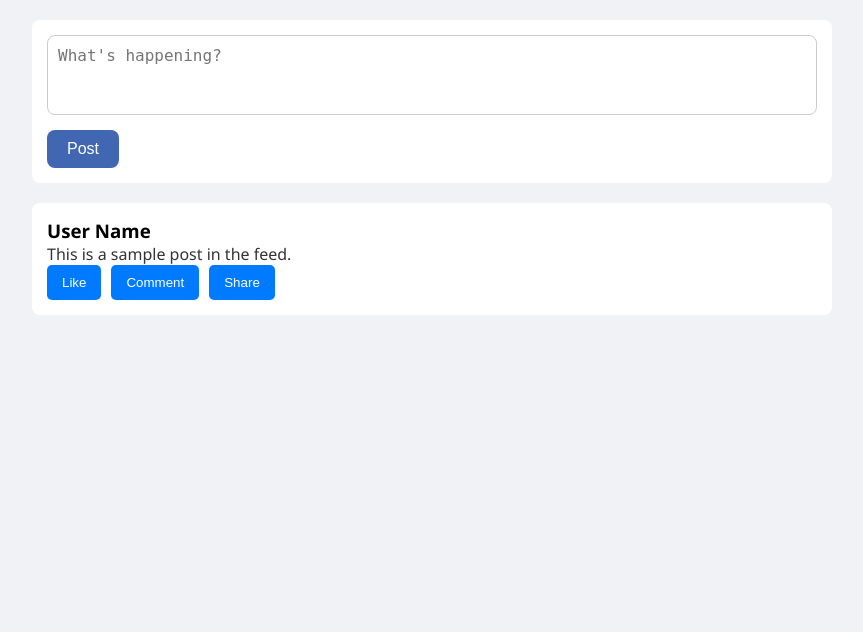
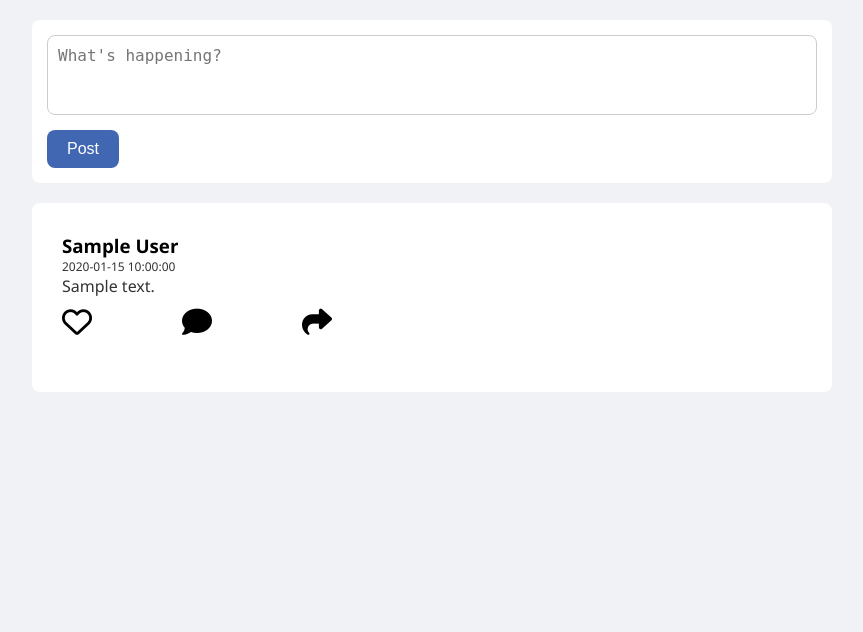
Before and after one commit to arburhan/mini-social-media-php, a PHP site: page / in a window 1280 px wide. Shown: the part 53-685 px from the top of the page, without its empty margins (208-1071 px from the left). Run offline with PHP 8.4, Linux system fonts and the light colour scheme; tables that the repository leaves empty or names only in its code hold one stand-in row (values such as "Sample post"); some libraries are stand-ins or nearby versions.

Commit message:
implement post fetching from database and enhance post display with like, comment, and share buttons

```diff
--- a/index.css
+++ b/index.css
@@ -95,6 +95,8 @@ main {
     border-radius: 8px;
 }
 
+
+
 .feed .post h2 {
     font-size: 18px;
     margin-bottom: 10px;
@@ -108,6 +110,8 @@ main {
 .post-buttons {
     display: flex;
     gap: 10px;
+
+
 }
 
 .post-buttons button {
@@ -124,6 +128,18 @@ main {
     background-color: #0056b3;
 }
 
+.like-button {
+    font-size: 20px;
+    background-color: #007bff;
+    color: white;
+    border: none;
+    padding: 10px 15px;
+    border-radius: 5px;
+    cursor: pointer;
+    transition: background-color 0.3s;
+}
+
+
 /* Footer styling */
 footer {
     text-align: center;
--- a/index.php
+++ b/index.php
@@ -4,6 +4,7 @@
     <meta charset="UTF-8">
     <title>My Social Media App</title>
     <link rel="stylesheet" href="index.css">
+    <script src="https://kit.fontawesome.com/73e098e640.js" crossorigin="anonymous"></script>
 </head>
 <body>
     <header>
@@ -28,13 +29,45 @@
         <section class="feed">
             <!-- Posts will be displayed here -->
             <article class="post">
-                <h3>User Name</h3>
-                <p>This is a sample post in the feed.</p>
-                <div class="post-buttons">
-                    <button class="like-button">Like</button>
-                    <button class="comment-button">Comment</button>
-                    <button class="share-button">Share</button>
-                </div>
+            <?php
+// Database connection
+$servername = "localhost";
+$username = "root";
+$password = "root";
+$dbname = "phpProject";
+
+$conn = new mysqli($servername, $username, $password, $dbname);
+
+if ($conn->connect_error) {
+    die("Connection failed: " . $conn->connect_error);
+}
+
+// Fetch posts from database
+$sql = "SELECT users.name, posts.content, posts.post_date FROM posts JOIN users ON posts.user_id = users.id ORDER BY posts.post_date DESC";
+$result = $conn->query($sql);
+
+if ($result === false) {
+    echo '<p>Error fetching posts: ' . htmlspecialchars($conn->error) . '</p>';
+} elseif ($result->num_rows > 0) {
+    while($row = $result->fetch_assoc()) {
+        echo '<article class="post" >';
+        echo '<h3>' . htmlspecialchars($row["name"]) . '</h3>';
+        echo '<p class="post-date" style="font-size: 12px; ">' . htmlspecialchars($row["post_date"]) . '</p>';
+        echo '<p>' . htmlspecialchars($row["content"]) . '</p>';
+        echo '<div class="post-buttons"
+        style="padding: 10px 0;">';
+        echo '<i class="fa-regular fa-heart" style="font-size: 30px; cursor: pointer;"></i>';
+        echo '<i class="fa-solid fa-comment" style="font-size: 30px; margin:0 80px; cursor: pointer;"></i>';
+        echo '<i class="fa-solid fa-share" style="font-size: 30px; cursor: pointer;"></i>';
+        echo '</div>';
+        echo '</article>';
+    }
+} else {
+    echo '<p>No posts to display.</p>';
+}
+
+$conn->close();
+?>
             </article>
             <!-- Repeat post structure for more posts -->
         </section>
```
